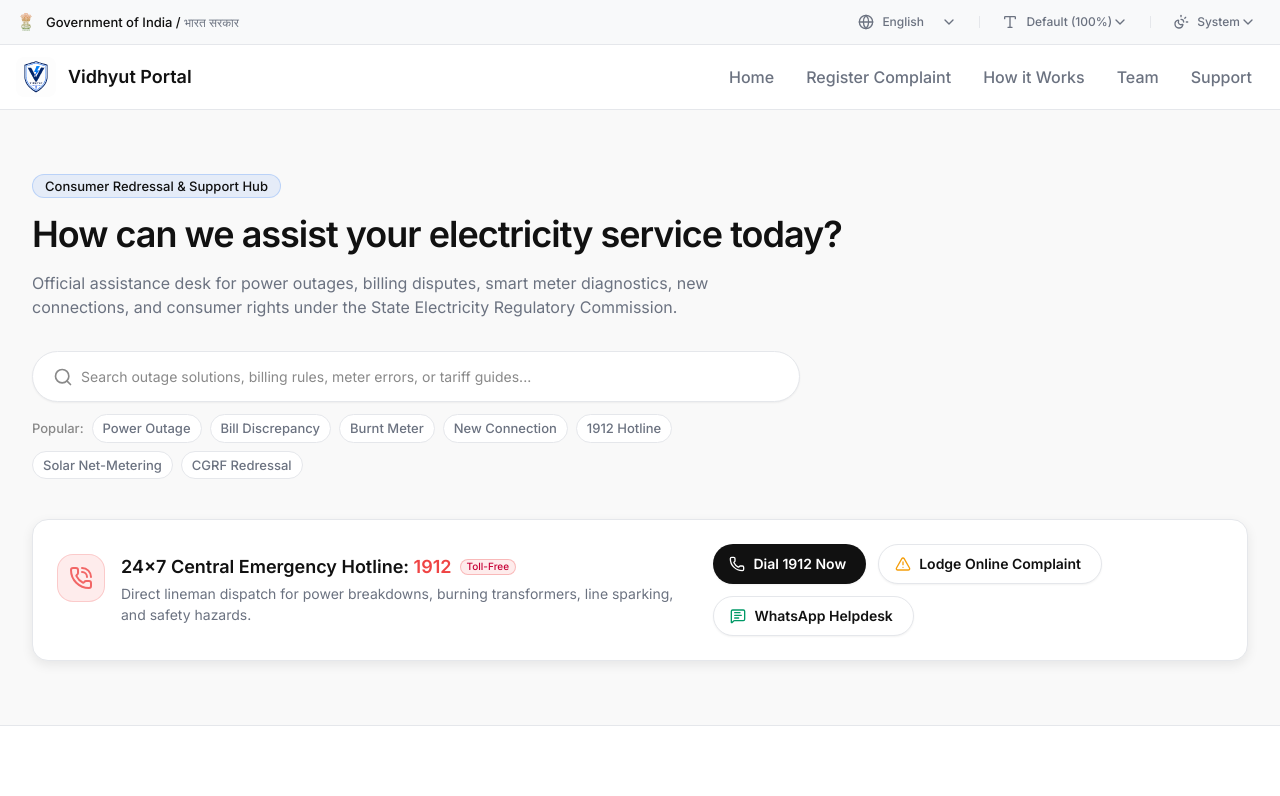
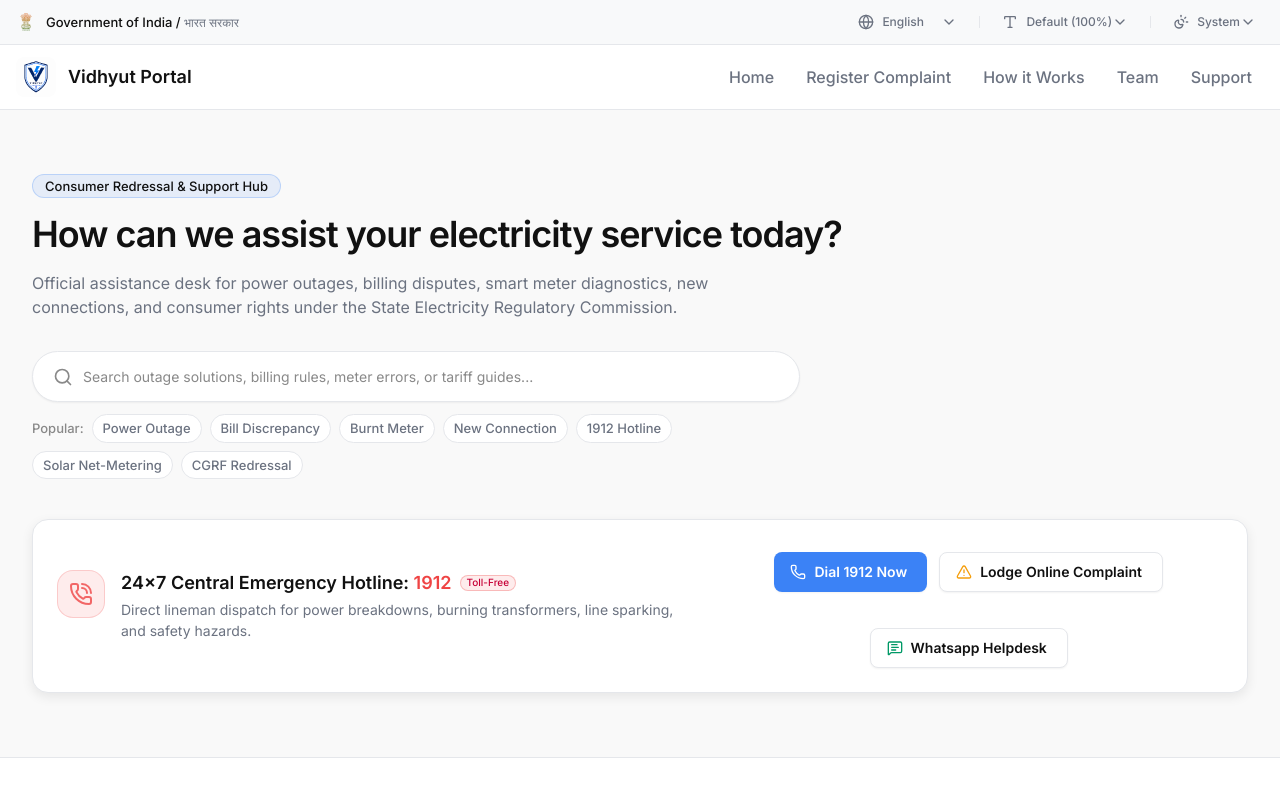
Before and after one commit to Sau-2003V/electric-department-gov-website-redesign, a Next.js app: page /support in a window 1280 px wide. Shown: the top 796 px of the page. Built offline with nearby package versions, Linux system fonts and the light colour scheme.

Commit message:
fixed some buttons

```diff
--- a/src/app/(web)/how-it-works/page.jsx
+++ b/src/app/(web)/how-it-works/page.jsx
@@ -189,27 +189,28 @@
           </p>
 
           <div className="mt-8 flex flex-wrap items-center justify-center gap-3">
-            <Link href="/complaints/new">
+          <div className="mt-6 flex flex-col gap-3 sm:flex-row sm:items-center">
+                  <Link href="/complaints/new" className="w-full sm:w-auto">
                     <Button
-                variant="primary"
+                      variant="accent"
                       size="lg"
-                shape="pill"
-                rightIcon={<ArrowRight className="size-4" />}
+                      className="w-full sm:w-auto"
+                      rightIcon={<ArrowRight className="h-4 w-4" />}
                     >
-                <span>Register a Complaint</span>
+                      <span>Register complaint</span>
                     </Button>
                   </Link>
-
-            <Link href="/support">
+                  <Link href="/support" className="w-full sm:w-auto">
                     <Button
                       variant="secondary"
                       size="lg"
-                shape="pill"
+                      className="w-full sm:w-auto"
                       leftIcon={<Search className="size-4" />}
                     >
-                <span>Track Active Docket</span>
+                      <span>Track active Docket</span>
                     </Button>
                   </Link>
+                </div>
           </div>
         </div>
       </section>
@@ -420,29 +421,30 @@
             </p>
           </div>
 
-          <div className="flex flex-wrap items-center gap-3 shrink-0">
-            <Link href="/complaints/new">
+          <div className="mt-8 flex flex-wrap items-center justify-center gap-3">
+          <div className="mt-6 flex flex-col gap-3 sm:flex-row sm:items-center">
+                  <Link href="/complaints/new" className="w-full sm:w-auto">
                     <Button
-                variant="primary"
+                      variant="accent"
                       size="lg"
-                shape="pill"
-                rightIcon={<ArrowRight className="size-4" />}
+                      className="w-full sm:w-auto"
+                      rightIcon={<ArrowRight className="h-4 w-4" />}
                     >
-                <span>Register a Complaint</span>
+                      <span>Register complaint</span>
                     </Button>
                   </Link>
-
-            <Link href="/login">
+                  <Link href="/login" className="w-full sm:w-auto">
                     <Button
                       variant="secondary"
                       size="lg"
-                shape="pill"
+                      className="w-full sm:w-auto"
                     >
                       <span>Sign in to Dashboard</span>
                     </Button>
                   </Link>
                 </div>
           </div>
+        </div>
       </section>
     </div>
   );
--- a/src/app/(web)/support/_components/Support.jsx
+++ b/src/app/(web)/support/_components/Support.jsx
@@ -315,7 +315,7 @@
           {/* Search Bar & Quick Suggestion Pills */}
           <div className="mt-8 max-w-3xl">
             <div className="border-hairline bg-canvas shadow-subtle flex items-center rounded-full border p-1.5 focus-within:ring-2 focus-within:ring-brand-accent/30 focus-within:border-brand-accent">
-              <div className="text-muted-soft pl-3.5 pr-2">
+              <div className="text-muted-soft pl-3.5 pr-2.5">
                 <Search className="size-5" />
               </div>
               <input
@@ -328,9 +328,8 @@
               {searchTerm && (
                 <button
                   type="button"
-                  onClick={() => setSearchTerm("")}
-                  className="text-muted-soft hover:text-ink text-caption pr-3 font-medium transition-colors"
-                >
+                  text="sm"
+                  onClick={() => setSearchTerm("")}>
                   Clear
                 </button>
               )}
@@ -374,42 +373,41 @@
                 </div>
               </div>
 
-              <div className="flex flex-wrap items-center gap-3">
-                <a href="tel:1912" className="inline-flex">
+                <div className="mt-1 flex flex-wrap items-center justify-center gap-3">
+                  <div className="mt-1 flex flex-col gap-3 sm:flex-row sm:items-center">
+                    <Link href="tel:1912" className="w-full sm:w-auto">
                     <Button
-                    variant="primary"
-                    size="default"
-                    shape="pill"
+                      variant="accent"
+                      size="md"
+                      className="w-full sm:w-auto"
                       leftIcon={<Phone className="size-4" />}
                     >
-                    Dial 1912 Now
+                      <span>Dial 1912 Now</span>
                     </Button>
-                </a>
-                <Link href="/complaints/new" className="inline-flex">
+                    </Link>
+                    <Link href="/complaints/new" className="w-full sm:w-auto">
                     <Button
                       variant="secondary"
-                    size="default"
-                    shape="pill"
+                      size="md"
+                      className="w-full sm:w-auto"
                       leftIcon={<AlertTriangle className="size-4 text-warning" />}
                     >
-                    Lodge Online Complaint
+                      <span>Lodge Online Complaint</span>
                     </Button>
                     </Link>
-                <a
-                  href="https://wa.me/911912000000"
-                  target="_blank"
-                  rel="noreferrer"
-                  className="inline-flex"
-                >
+                  </div>
+                  <div className="mt-6 flex flex-col gap-3 sm:flex-row sm:items-center">
+                    <Link href="https://wa.me/911912000000" className="w-full sm:w-auto">
                     <Button
                       variant="secondary"
-                    size="default"
-                    shape="pill"
+                      size="md"
+                      className="w-full sm:w-auto"
                       leftIcon={<MessageSquareText className="size-4 text-emerald-600" />}
                     >
-                    WhatsApp Helpdesk
+                      <span>Whatsapp Helpdesk</span>
                     </Button>
-                </a>
+                    </Link>
+                  </div>
                 </div>
             </div>
           </div>
@@ -540,6 +538,8 @@
                     <Button
                       type="submit"
                       variant="primary"
+                      size="md"
+                      className="w-full sm:w-auto"
                       loading={isSearchingDocket}
                       rightIcon={<ArrowRight className="size-4" />}
                     >
@@ -652,7 +652,8 @@
                 <div className="mt-5 flex flex-col gap-2.5">
                   <Link href="/contact" className="inline-flex w-full">
                   <Button
-                      variant="primary"
+                      variant="accent"
+                      size="md"
                       className="bg-on-dark text-surface-dark hover:bg-on-dark/90 w-full justify-center"
                       leftIcon={<Building2 className="size-4" />}
                     >
@@ -830,25 +831,25 @@
             </p>
           </div>
 
-          <div className="flex flex-wrap items-center gap-3 shrink-0">
-            <Link href="/complaints/new">
+          <div className="mt-1 flex flex-col gap-3 sm:flex-row sm:items-center">
+                    <Link href="/complaints/new" className="w-full sm:w-auto">
                     <Button
-                variant="primary"
+                      variant="accent"
                       size="lg"
-                shape="pill"
+                      className="w-full sm:w-auto"
                       rightIcon={<ArrowRight className="size-4" />}
                     >
                       <span>Register Complaint</span>
                     </Button>
                     </Link>
-            <Link href="/contact">
+                    <Link href="/contact" className="w-full sm:w-auto">
                     <Button
                       variant="secondary"
                       size="lg"
-                shape="pill"
+                      className="w-full sm:w-auto"
                       leftIcon={<Building2 className="size-4" />}
                     >
-                <span>Find Subdivision</span>
+                      <span>Find Subdivisiont</span>
                     </Button>
                     </Link>
                   </div>
```
Also changed, not shown: 1 other file (tests, documents, lock files or other folders). Lines whose indentation alone changed are shown as unchanged.
